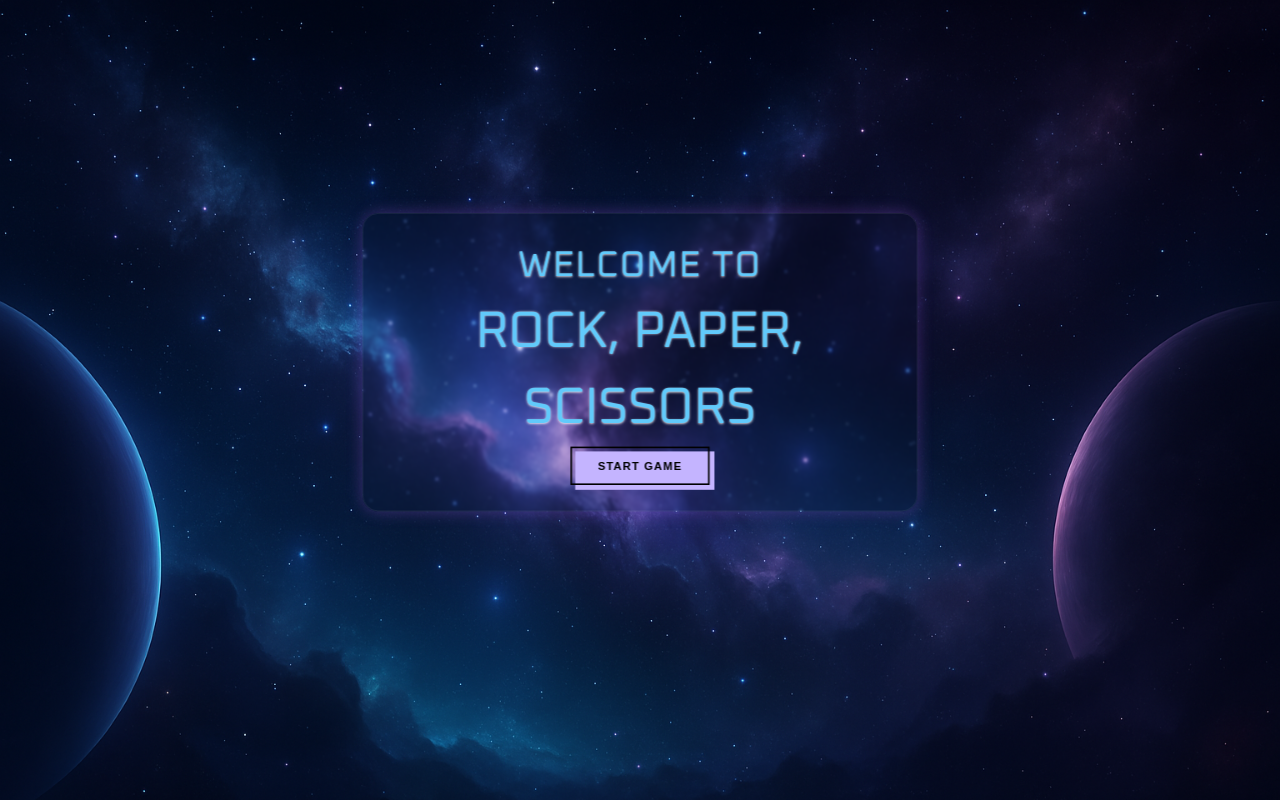
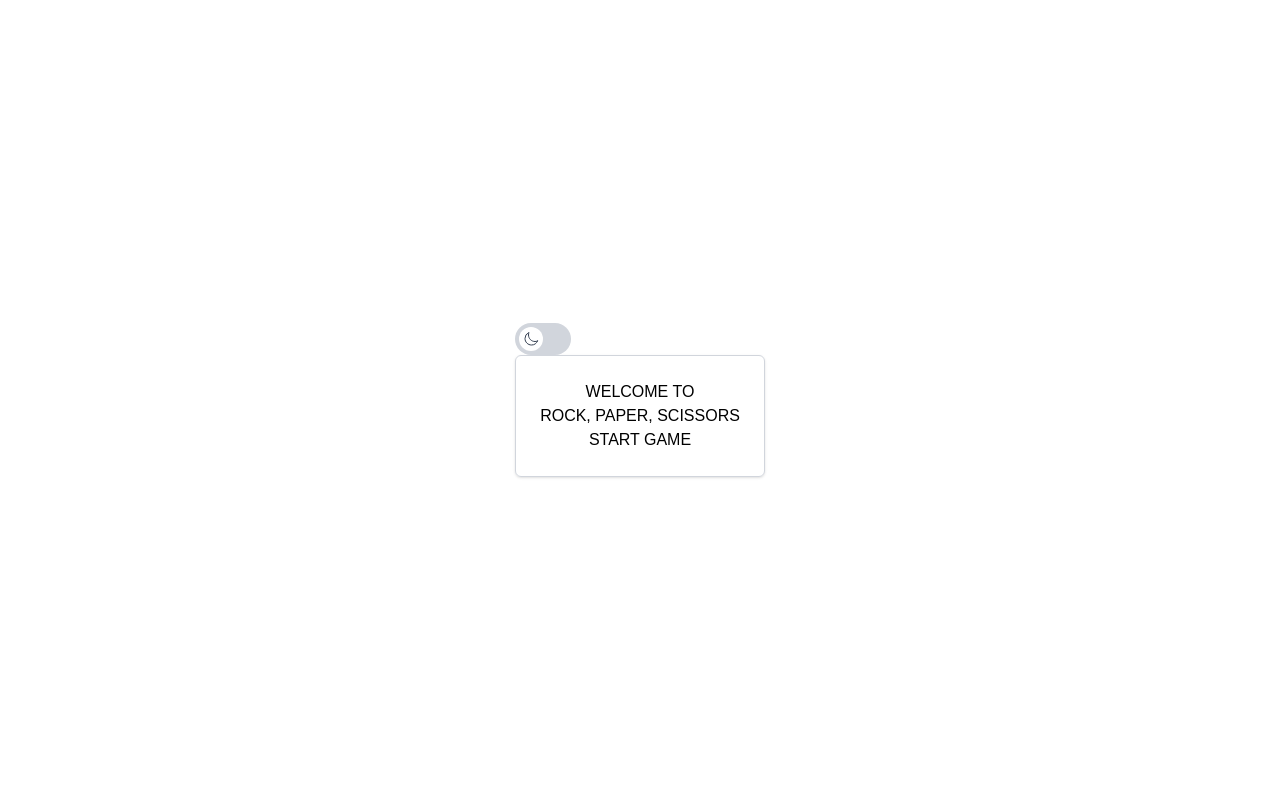
Before and after one commit to mcarrionb/challenge_rps, a React (Vite) app: page / in a window 1280 px wide. Built offline with nearby package versions, Linux system fonts and the light colour scheme.

Commit message:
Toggle button

```diff
--- a/package.json
+++ b/package.json
@@ -10,6 +10,7 @@
     "preview": "vite preview"
   },
   "dependencies": {
+    "@heroicons/react": "^2.2.0",
     "@tailwindcss/vite": "^4.1.2",
     "react": "^19.0.0",
     "react-dom": "^19.0.0",
--- /dev/null
+++ b/src/components/ToggleButton/ToggleButton.tsx
@@ -0,0 +1,44 @@
+
+import { MoonIcon, SunIcon } from '@heroicons/react/24/solid';
+import { useState, useEffect } from 'react';
+
+export const ToggleButton: React.FC = () =>{
+    const [isDark, setIsDark] = useState(false);
+
+    useEffect(() => {
+        const storedTheme = localStorage.getItem("theme");
+        const preferedTheme = window.matchMedia("(prefers-color-scheme: dark)").matches;
+        console.log(preferedTheme);
+        if (storedTheme === "dark" || (!storedTheme && preferedTheme)){
+            setIsDark(true);
+    }}, []);
+
+    useEffect(() => {
+        const root = document.documentElement;
+        if (isDark) {
+            root.classList.add('dark');
+            localStorage.setItem('theme', 'dark');
+        } else {
+            root.classList.remove('dark');
+            localStorage.setItem('theme', 'light');
+        }
+    }, [isDark]);
+
+
+    return (
+        <label htmlFor="AcceptConditions" className="relative block h-8 w-14 rounded-full bg-gray-300 transition-colors [-webkit-tap-highlight-color:_transparent] has-checked:bg-green-500 dark:bg-gray-600 dark:has-checked:bg-green-600">
+            <input type="checkbox" checked={isDark} onChange={() => setIsDark(!isDark)} id="AcceptConditions" className="peer sr-only" />
+
+            <span className="absolute inset-y-0 start-0 m-1 grid size-6 place-content-center rounded-full bg-white text-gray-700 transition-[inset-inline-start] peer-checked:start-6 peer-checked:*:first:hidden *:last:hidden peer-checked:*:last:block dark:bg-gray-900 dark:text-gray-200">
+            <svg xmlns="http://www.w3.org/2000/svg" fill="none" viewBox="0 0 24 24" strokeWidth={1.5} stroke="currentColor" className="size-4">
+                <path strokeLinecap="round" strokeLinejoin="round" d="M21.752 15.002A9.72 9.72 0 0 1 18 15.75c-5.385 0-9.75-4.365-9.75-9.75 0-1.33.266-2.597.748-3.752A9.753 9.753 0 0 0 3 11.25C3 16.635 7.365 21 12.75 21a9.753 9.753 0 0 0 9.002-5.998Z" />
+            </svg>
+
+            <svg xmlns="http://www.w3.org/2000/svg" fill="none" viewBox="0 0 24 24" strokeWidth={1.5} stroke="currentColor" className="size-4">
+                <path strokeLinecap="round" strokeLinejoin="round" d="M12 3v2.25m6.364.386-1.591 1.591M21 12h-2.25m-.386 6.364-1.591-1.591M12 18.75V21m-4.773-4.227-1.591 1.591M5.25 12H3m4.227-4.773L5.636 5.636M15.75 12a3.75 3.75 0 1 1-7.5 0 3.75 3.75 0 0 1 7.5 0Z" />
+            </svg>
+
+            </span>
+        </label>
+    )
+}
--- a/src/index.css
+++ b/src/index.css
@@ -7,7 +7,7 @@ body {
   place-items: center;
   min-width: 320px;
   min-height: 100vh;
-  background-image: url("./assets/Galaxy3.png");
+  /* background-image: url("./assets/Galaxy3.png");
   background-repeat: no-repeat;
-  background-size: cover;
+  background-size: cover; */
 }
--- a/src/main.tsx
+++ b/src/main.tsx
@@ -3,10 +3,12 @@ import { createRoot } from 'react-dom/client'
 import './index.css'
 import App from './App.tsx'
 import { BrowserRouter } from 'react-router-dom'
+import { ToggleButton } from './components/ToggleButton/ToggleButton.tsx'
 
 createRoot(document.getElementById('root')!).render(
   <StrictMode>
     <BrowserRouter>
+      <ToggleButton />
       <App />
     </BrowserRouter>
   </StrictMode>,
--- a/src/pages/WelcomePage/WelcomePage.tsx
+++ b/src/pages/WelcomePage/WelcomePage.tsx
@@ -10,22 +10,11 @@ export const WelcomePage: React.FC = () => {
   };
 
   return (
-    <div className="welcome-container">
+    <div className="rounded-md border border-gray-300 p-4 shadow-sm sm:p-6 welcome-container">
       <div className="overlay">
         <h2 className="welcome-title">WELCOME TO</h2>
         <h1 className="game-title">ROCK, PAPER, SCISSORS</h1>
-{/*         <button onClick={handleStart} className="start-button">START GAME</button>
- */}        <a className="group relative inline-block focus:ring-3 focus:outline-hidden" href="#">
-          <span
-            className="absolute inset-0 translate-x-1.5 translate-y-1.5 bg-violet-300 transition-transform group-hover:translate-x-0 group-hover:translate-y-0"
-          ></span>
-
-          <span onClick={handleStart}
-            className="relative inline-block border-2 border-current px-8 py-3 text-sm font-bold tracking-widest text-black uppercase"
-          >
-            START GAME
-          </span>
-        </a>
+        <button onClick={handleStart} className="start-button">START GAME</button>
       </div>
     </div>
 
--- a/src/pages/WelcomePage/WelcomesPage.css
+++ b/src/pages/WelcomePage/WelcomesPage.css
@@ -1,4 +1,4 @@
-.overlay {
+/* .overlay {
   backdrop-filter: blur(2px);
   border: 1px solid rgba(255, 255, 255, 0.1);
   border-radius: 20px;
@@ -28,7 +28,7 @@
   text-shadow: 0 1px 3px rgba(255, 255, 255, 0.8);
 }
 
-/* .start-button {
+.start-button {
   color: #a952e3;
   background-color: transparent;
   font-size: 1.5rem;
@@ -43,9 +43,10 @@
   text-transform: uppercase;
   letter-spacing: 2px;
   transition: all 0.3s ease-in-out;
-} */
+}
 
 .start-button:hover {
   box-shadow: 0 0 20px #b100ff, 0 0 40px #9e00ff;
   transform: scale(1.05);
 }
+ */
```
Also changed, not shown: 1 other file (tests, documents, lock files or other folders).
